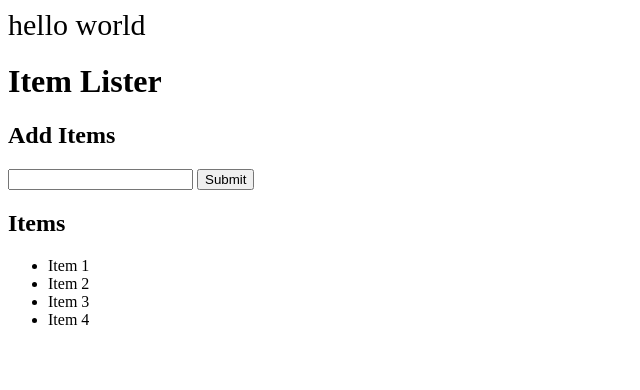
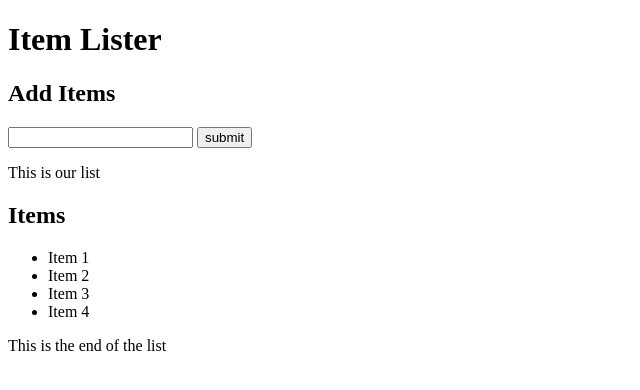
Before and after one commit to NamraAfzal/JS, a plain HTML site: page JS_course/index.html in a window 1280 px wide. Shown: the whole page, without its empty margins (0-640 px from the left). Drawn offline with Linux system fonts and the light colour scheme.

Commit message:
fianl commit on Dom

```diff
--- a/JS_course/index.html
+++ b/JS_course/index.html
@@ -1,3 +1,4 @@
+
 <!DOCTYPE html>
 <html lang="en">
 <head>
@@ -14,8 +15,9 @@
         <h2>Add Items</h2>
         <form>
           <input type="text">
-          <input type="submit" value="Submit">
+          <button type="submit" value="Submit">submit</button>
         </form>
+        <p>This is our list</p>
         <h2 class="title">Items</h2>
         <ul id="items" class="list-group">
           <li class="list-group-item">Item 1</li>
@@ -23,8 +25,16 @@
           <li class="list-group-item">Item 3</li>
           <li class="list-group-item">Item 4</li>
         </ul>
+        <p>This is the end of the list</p>
       </div>
     </div>
-  <script src ="main.js"></script>
 </body>
 </html>
+
+<script>
+  $(document).ready(function(){
+    $("button").click(function(){
+      $("p").hide();
+    });
+  });
+</script>
--- a/JS_course/main.js
+++ b/JS_course/main.js
@@ -110,22 +110,28 @@ var itemList = document.querySelector('#items');
 
 // create a div
 
-var newDiv = document.createElement('div');
-// add className
-newDiv.className= 'helo2';
-// add id
-newDiv.id = 'helo1'
-// add attr
-newDiv.setAttribute('title', 'Hello Div')
+// var newDiv = document.createElement('div');
+// // add className
+// newDiv.className= 'helo2';
+// // add id
+// newDiv.id = 'helo1'
+// // add attr
+// newDiv.setAttribute('title', 'Hello Div')
 
-// create text node
-var newDivText = document.createTextNode('hello world');
-newDiv.appendChild(newDivText)
+// // create text node
+// var newDivText = document.createTextNode('hello world');
+// newDiv.appendChild(newDivText)
 
-var container = document.querySelector('header .container');
-var h1 = document.querySelector('header h1');
+// var container = document.querySelector('header .container');
+// var h1 = document.querySelector('header h1');
 
-console.log(newDiv);
+// console.log(newDiv);
 
-newDiv.style.fontSize = '30px';
-container.insertBefore(newDiv, h1);
+// newDiv.style.fontSize = '30px';
+// container.insertBefore(newDiv, h1);
+
+// $(document).ready(function(){
+//   $("button").click(function(){
+//     $("p").hide();
+//   });
+// });
```
